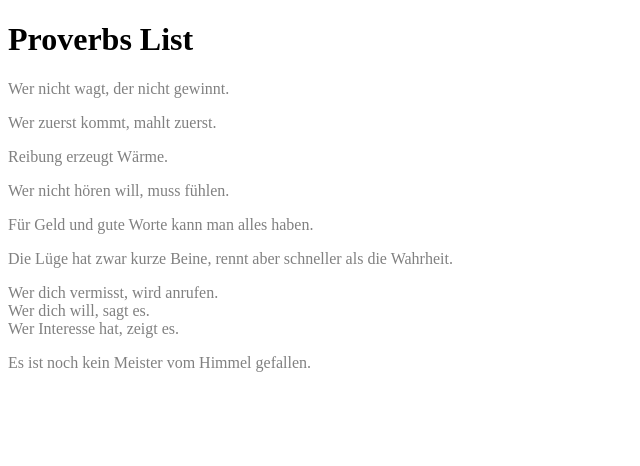
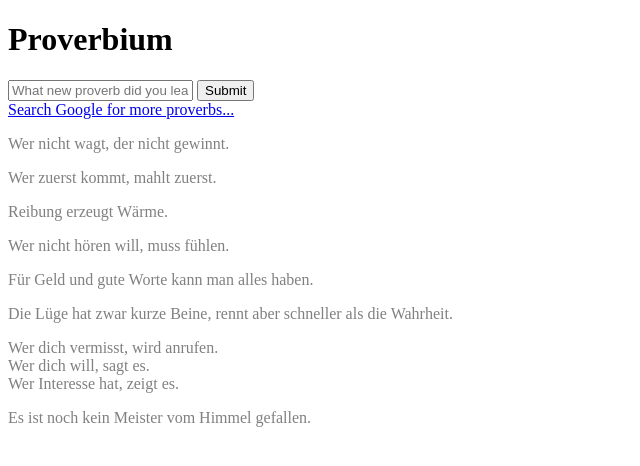
Before and after one commit to minovv/proverbium, a plain HTML site: page index.html in a window 1280 px wide. Shown: the whole page, without its empty margins (0-640 px from the left). Drawn offline with Linux system fonts and the light colour scheme.

```diff
--- a/index.html
+++ b/index.html
@@ -7,7 +7,12 @@
 	<script src="script.js" defer></script>
 </head>
 <body>
-	<h1 id="h1">Proverbs List</h1>
+	<h1 id="h1">Proverbium</h1>
+	<form data-form>
+		<input data-input-text type="text" placeholder="What new proverb did you learn today?"/>
+		<button data-btn type="submit">Submit</button>
+	</form>
+	<div><a data-url href="https://www.google.com/search?q=german+proverbs" target="_blank" title="Edit your search to find proverbs in the language you are learning" >Search Google for more proverbs...</a></div>
 	<div class="proverb">
 		<p>Wer nicht wagt, der nicht gewinnt.</p>
 	</div>
--- a/script.js
+++ b/script.js
@@ -133,3 +133,11 @@ const divProverbWithArray = Array.from(divProverb)
 divProverbWithArray.forEach((div) => {
   div.style.color = "grey"
 })
+
+const form = document.querySelector("[data-form]")
+const link = document.querySelector("[data-url]")
+
+form.addEventListener("submit", (event) => {
+  event.preventDefault()
+  console.log("submitted form")
+})
```
